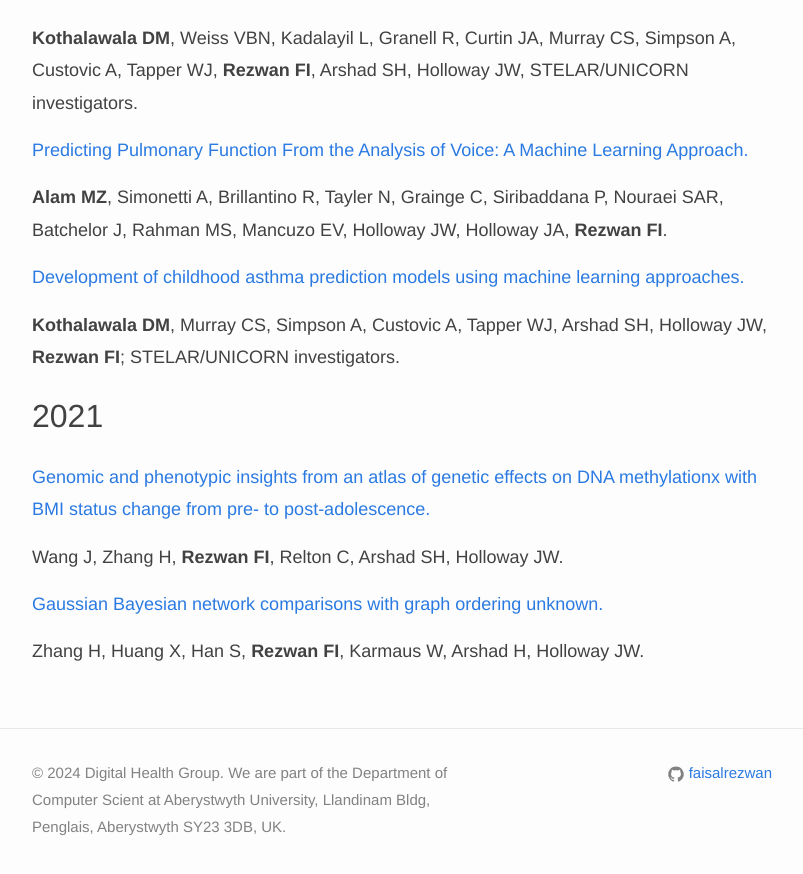
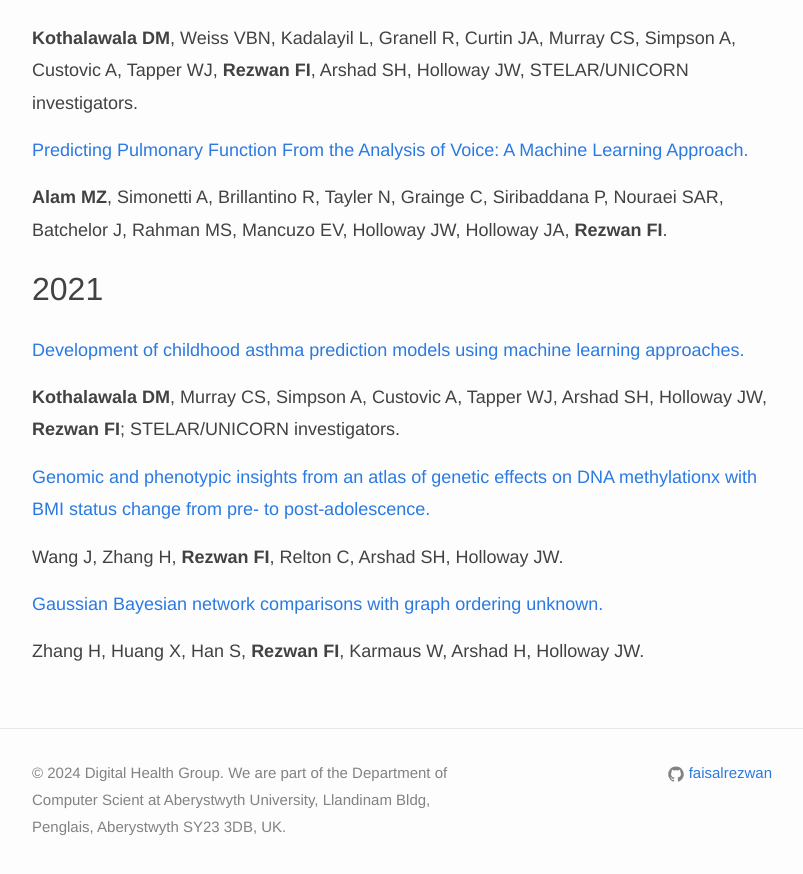
Before and after one commit to rezwanlab/Test, a Jekyll site: the page built from _pages/publications/index.md, in a window 1280 px wide and 900 px high, scrolled down 1329 px. Shown: the top 874 px of the window, without its empty margins (238-1041 px from the left). Built offline with Jekyll 4.4.1, drawn with Linux system fonts in a browser that asks for light colours; nearby versions of some CDN libraries.

```diff
--- a/_pages/publications/index.md
+++ b/_pages/publications/index.md
@@ -43,11 +43,12 @@ Azim A, **Rezwan FI**, Barber C, Harvey M, Kurukulaaratchy RJ, Holloway JW, Howa
 
 **Alam MZ**, Simonetti A, Brillantino R, Tayler N, Grainge C, Siribaddana P, Nouraei SAR, Batchelor J, Rahman MS, Mancuzo EV, Holloway JW, Holloway JA, **Rezwan FI**.
 
+
+## 2021
+
 [Development of childhood asthma prediction models using machine learning approaches.](https://doi.org/10.1002/clt2.12076)
 
 **Kothalawala DM**, Murray CS, Simpson A, Custovic A, Tapper WJ, Arshad SH, Holloway JW, **Rezwan FI**; STELAR/UNICORN investigators.
-
-## 2021
 
 [Genomic and phenotypic insights from an atlas of genetic effects on DNA methylationx with BMI status change from pre- to post-adolescence.](https://doi.org/10.1186/s13148-021-01042-4)
 
```
